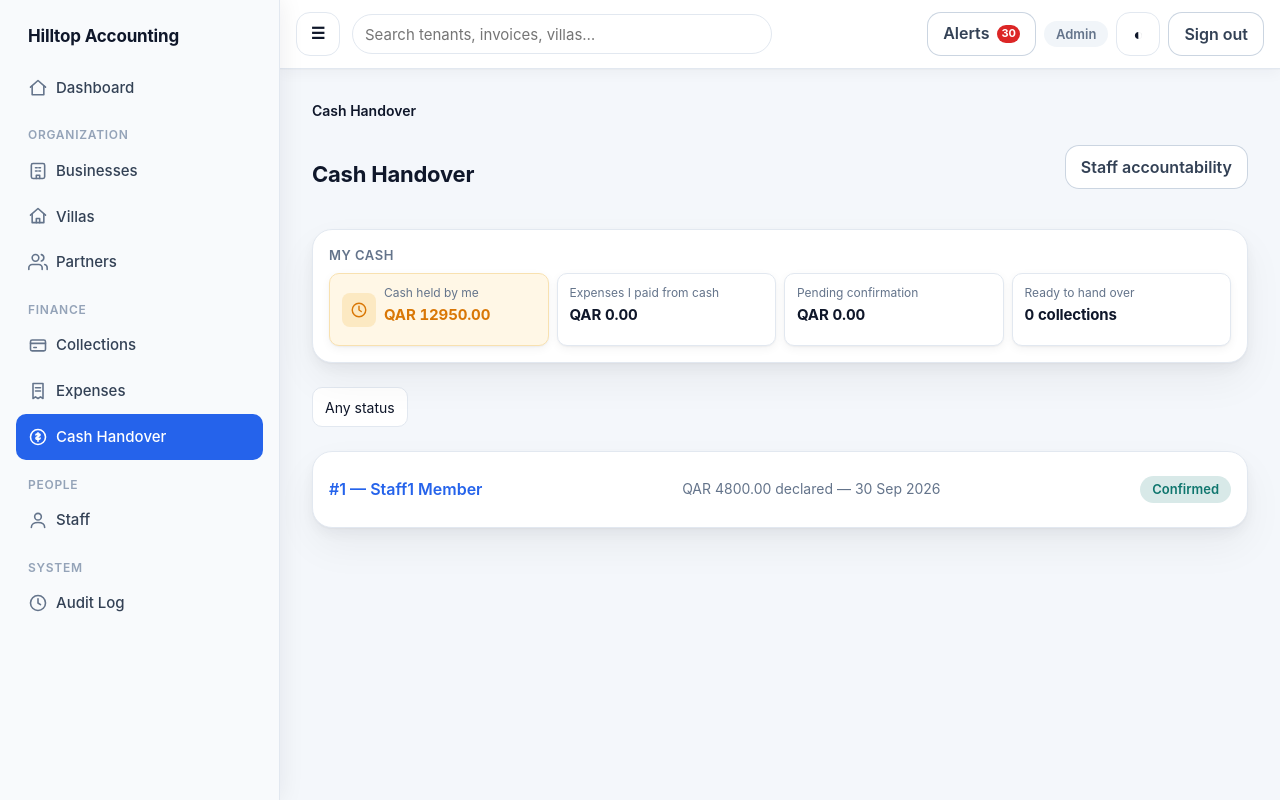
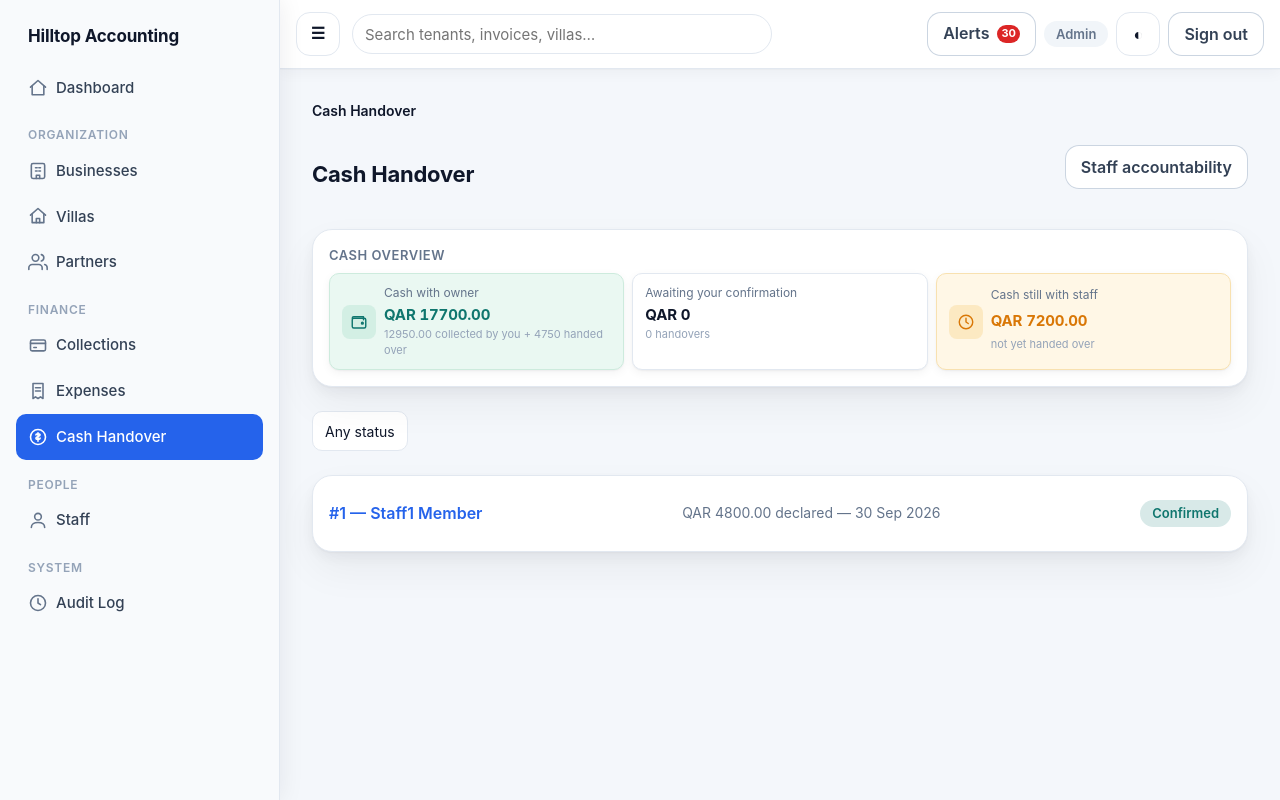
Before and after one commit to bthinkxdev/hilltopaccounts, a Django app: page /cash/ in a window 1280 px wide. Run offline with Django 5.2, Linux system fonts and the light colour scheme; a user stored in the database is signed in; data comes from the database, SQL or seed files in the repository; data that the repository does not hold is empty.

Commit message:
cash handover page updated

```diff
--- a/apps/cash/selectors.py
+++ b/apps/cash/selectors.py
@@ -87,6 +87,21 @@
     return rows
 
 
+def cash_with_owner(villas=None) -> dict:
+    """Cash that is in the owner's hands: cash the owner collected directly, plus what the owner confirmed receiving
+    from staff handovers. Staff-paid expenses are already netted off those handovers."""
+    zero = Decimal('0.00')
+    payments = Payment.objects.filter(method=Payment.Method.CASH, is_cancelled=False, collected_by__is_owner=True)
+    deposits = _cash_deposits().filter(collected_by__is_owner=True)
+    handovers = CashHandover.objects.filter(status=CashHandover.Status.CONFIRMED)
+    if villas is not None:
+        payments = payments.filter(invoice__partition__villa__in=villas)
+        deposits = deposits.filter(tenant__partition__villa__in=villas)
+        handovers = handovers.filter(Q(payments__invoice__partition__villa__in=villas) | Q(deposits__tenant__partition__villa__in=villas)).distinct()
+    direct = (payments.aggregate(t=Sum('amount'))['t'] or zero) + (deposits.aggregate(t=Sum('amount'))['t'] or zero)
+    from_staff = handovers.aggregate(t=Sum('confirmed_amount'))['t'] or zero
+    return {'direct': direct, 'from_staff': from_staff, 'total': direct + from_staff}
+
 def unhanded_staff_cash_for_month(villa, year: int, month: int) -> Decimal:
     """Cash staff collected that is income of this villa for one month (its rent, or advance collected in it) and
     that the owner has not yet confirmed receiving.
--- a/apps/cash/views.py
+++ b/apps/cash/views.py
@@ -22,8 +22,20 @@
     if status:
         qs = qs.filter(status=status)
     page_obj = paginate_queryset(request, qs.order_by('-submitted_at'))
-    my_unclaimed = [] if request.user.is_owner else list(selectors.unclaimed_cash_payments(request.user)) + list(selectors.unclaimed_cash_deposits(request.user))
-    return render(request, 'cash/handover_list.html', {'page_obj': page_obj, 'status': status, 'status_choices': CashHandover.Status.choices, 'my_outstanding_cash': selectors.outstanding_cash_for(request.user), 'my_pending_amount': selectors.pending_handover_amount(request.user), 'my_unclaimed_payments': my_unclaimed, 'my_expenses_paid': selectors.total_staff_paid_expenses(request.user), 'can_view_accountability': accounts_selectors.can_view_financial_kpis(request.user), 'breadcrumbs': [('Cash Handover', None)]})
+    is_owner = request.user.is_owner
+    my_unclaimed = [] if is_owner else list(selectors.unclaimed_cash_payments(request.user)) + list(selectors.unclaimed_cash_deposits(request.user))
+    can_confirm = accounts_selectors.can_view_financial_kpis(request.user)
+    context = {'page_obj': page_obj, 'status': status, 'status_choices': CashHandover.Status.choices, 'is_owner': is_owner, 'can_view_accountability': can_confirm, 'breadcrumbs': [('Cash Handover', None)]}
+    if not is_owner:
+        # The owner's own collections are already owner funds, so "my cash" only applies to everyone else.
+        context.update(my_outstanding_cash=selectors.outstanding_cash_for(request.user), my_pending_amount=selectors.pending_handover_amount(request.user), my_unclaimed_payments=my_unclaimed, my_expenses_paid=selectors.total_staff_paid_expenses(request.user))
+    if is_owner:
+        context['owner_cash'] = selectors.cash_with_owner()
+    if can_confirm:
+        # What this person has to act on: handovers other people submitted, and the cash still with staff.
+        waiting = accounts_selectors.cash_handovers_visible_to(request.user).filter(status=CashHandover.Status.SUBMITTED).exclude(staff=request.user)
+        context.update(to_confirm_amount=waiting.aggregate(t=Sum('declared_amount'))['t'] or 0, to_confirm_count=waiting.count(), cash_with_staff=sum((r['holding'] for r in selectors.staff_accountability(request.user, date.today().year, date.today().month)), 0))
+    return render(request, 'cash/handover_list.html', context)
 
 @login_required
 def handover_detail(request, pk):
--- a/templates/cash/handover_list.html
+++ b/templates/cash/handover_list.html
@@ -6,10 +6,36 @@
     <div class="quick-actions">
       {% if can_view_accountability %}<a class="btn btn--ghost" href="{% url 'cash:staff_accountability' %}">Staff accountability</a>{% endif %}
       {# Only field staff submit handovers to owner; hidden for owner #}
-      {% if not user.is_owner and my_unclaimed_payments %}<a class="btn btn--primary" href="{% url 'cash:handover_submit' %}">Submit Handover</a>{% endif %}
+      {% if not is_owner and my_unclaimed_payments %}<a class="btn btn--primary" href="{% url 'cash:handover_submit' %}">Submit Handover</a>{% endif %}
     </div>
   </div>
 
+  {% if can_view_accountability %}
+  <div class="card">
+    <div class="card__title">{% if is_owner %}Cash overview{% else %}To confirm{% endif %}</div>
+    <div class="grid--kpi">
+      {% if is_owner %}
+      <div class="kpi" title="Cash you collected yourself plus the handovers you confirmed">
+        <div class="kpi__label">Cash with owner</div>
+        <div class="kpi__value kpi__value--success">QAR {{ owner_cash.total }}</div>
+        <div class="kpi__sub">{{ owner_cash.direct }} collected by you + {{ owner_cash.from_staff }} handed over</div>
+      </div>
+      {% endif %}
+      <a class="kpi" href="?status=submitted">
+        <div class="kpi__label">Awaiting your confirmation</div>
+        <div class="kpi__value {% if to_confirm_count %}kpi__value--warning{% endif %}">QAR {{ to_confirm_amount }}</div>
+        <div class="kpi__sub">{{ to_confirm_count }} handover{{ to_confirm_count|pluralize }}</div>
+      </a>
+      <a class="kpi" href="{% url 'cash:staff_accountability' %}">
+        <div class="kpi__label">Cash still with staff</div>
+        <div class="kpi__value {% if cash_with_staff > 0 %}kpi__value--warning{% endif %}">QAR {{ cash_with_staff }}</div>
+        <div class="kpi__sub">not yet handed over</div>
+      </a>
+    </div>
+  </div>
+  {% endif %}
+
+  {% if not is_owner %}
   <div class="card">
     <div class="card__title">My cash</div>
     <div class="grid--kpi">
@@ -18,10 +44,11 @@
         <div class="kpi__value {% if my_outstanding_cash < 0 %}kpi__value--danger{% elif my_outstanding_cash > 0 %}kpi__value--warning{% endif %}">QAR {% if my_outstanding_cash < 0 %}{{ my_outstanding_cash|cut:"-" }}{% else %}{{ my_outstanding_cash }}{% endif %}</div>
       </div>
       <div class="kpi"><div class="kpi__label">Expenses I paid from cash</div><div class="kpi__value">QAR {{ my_expenses_paid }}</div></div>
-      <div class="kpi"><div class="kpi__label">Pending confirmation</div><div class="kpi__value">QAR {{ my_pending_amount }}</div></div>
+      <div class="kpi"><div class="kpi__label">Pending confirmation</div><div class="kpi__value">QAR {{ my_pending_amount }}</div><div class="kpi__sub">my handovers the owner hasn't confirmed</div></div>
       <div class="kpi"><div class="kpi__label">Ready to hand over</div><div class="kpi__value">{{ my_unclaimed_payments|length }} collection{{ my_unclaimed_payments|length|pluralize }}</div></div>
     </div>
   </div>
+  {% endif %}
 
   <form class="filter-bar" method="get">
     <select name="status" onchange="this.form.submit()">
```
Also changed, not shown: apps/villas/tests_villa_stats.py (+25 -0 lines).
